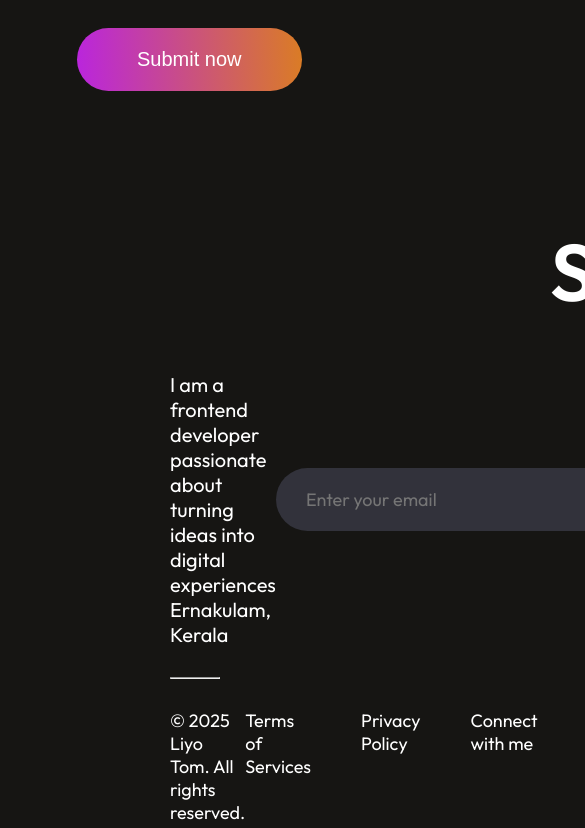
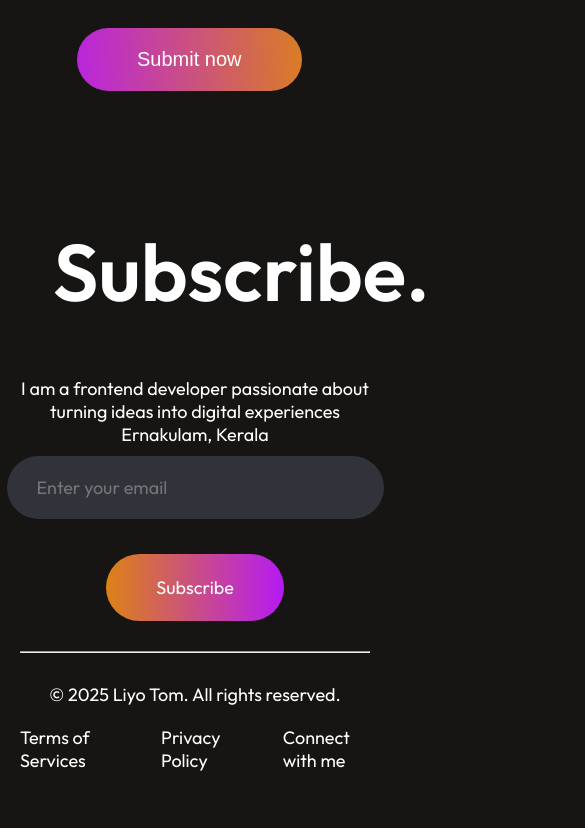
Before and after one commit to Liyo08/Portfolio-React, a React (Vite) app: page / in a window 390 px wide. Shown: the part 8026-8854 px from the top of the page, 585 px wide, since content can reach past the window. Built offline with nearby package versions, Linux system fonts and the light colour scheme.

Commit message:
Footer section responsiveness done

```diff
--- a/src/Components/Footer/Footer.css
+++ b/src/Components/Footer/Footer.css
@@ -81,3 +81,40 @@
 .footer-email-input:hover{
     border:2px solid white;
 }
+
+@media (max-width: 768px) {
+    .footer{
+        margin: 50px 20px;
+          font-size: 20px;
+    }
+    .footer-title {
+        font-size: 20px;
+        padding-left:3px;
+    }
+
+    .footer-top {
+        flex-direction: column;
+        align-items: center;
+    }
+    .footer-top-left p {
+        text-align: center;
+        font-size: 18px;;
+        margin-bottom:10px;
+    }
+    .footer-top-right {
+        flex-direction: column;
+        align-items: center;
+    }
+    .footer-email-input {
+        width: 100%;
+        padding-right: 30px;
+    }
+    .footer-bottom-right{
+        font-size: 18px;
+    }
+    .footer-bottom {
+        flex-direction: column;
+        align-items: center;
+        gap:20px;
+    }
+}
```
